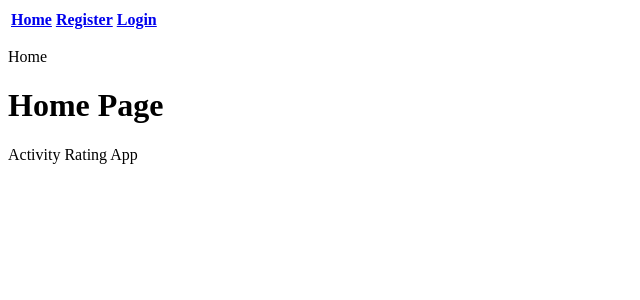
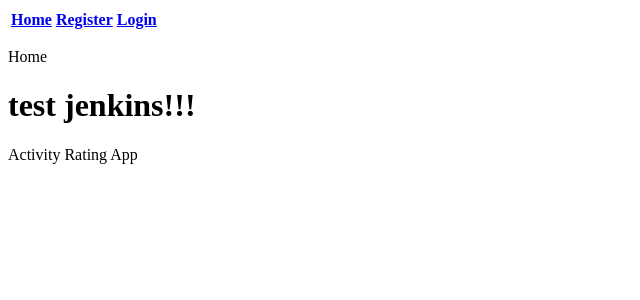
Before and after one commit to yasir-satti/activityDiary, a Flask app: page / in a window 1280 px wide. Shown: the top 300 px of the page, without its empty margins (0-640 px from the left). Run offline with Flask 2, Linux system fonts and the light colour scheme; lists and menus that the app fills with data are empty.

```diff
--- a/application/templates/home.html
+++ b/application/templates/home.html
@@ -1,5 +1,5 @@
 {% extends "layout.html" %}
 {% block body_content %}
-    <h1>Home Page</h1>
+    <h1>test jenkins!!!</h1>
     <p>Activity Rating App</p>
 {% endblock body_content %}
```
